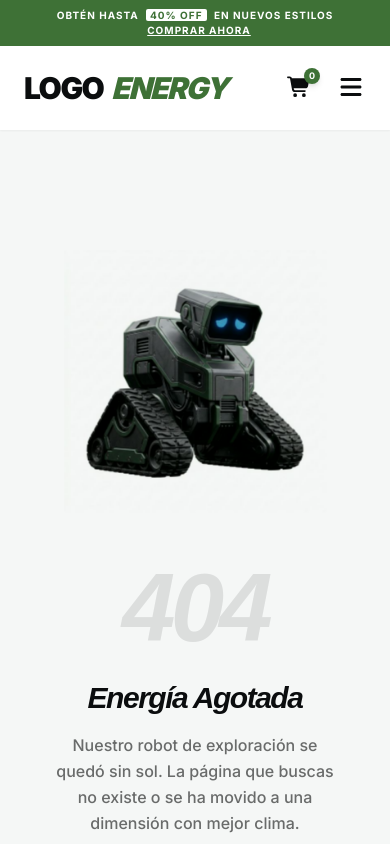
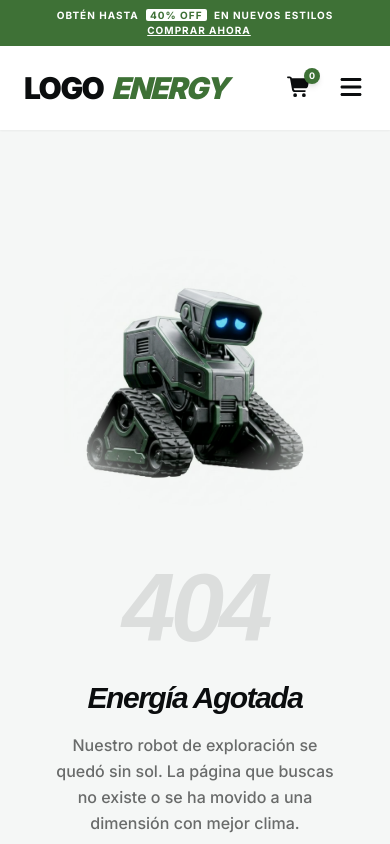
Before and after one commit to checho420/logo-energy, a React (Vite) app: page /bestsellers in a window 390 px wide. Shown: the top 844 px of the page. Built offline with nearby package versions, Linux system fonts and the light colour scheme.

Commit message:
feat: implement responsive 404 error page with animated robot assets

```diff
--- a/src/pages/NotFound.jsx
+++ b/src/pages/NotFound.jsx
@@ -12,27 +12,29 @@ const NotFound = () => {
         <div className="min-h-screen bg-brand-cream dark:bg-brand-charcoal flex flex-col items-center justify-center p-6 text-center">
             <div className="container max-w-4xl mx-auto flex flex-col items-center">
                 {/* Animated Image Container */}
-                <motion.div
-                    initial={{ opacity: 0, y: 30 }}
-                    animate={{ opacity: 1, y: 0 }}
-                    transition={{ duration: 1, ease: [0.16, 1, 0.3, 1] }}
-                    className="relative w-full max-w-lg aspect-square mb-8 group"
-                >
-                    {/* Minimalist aura */}
-
-
-                    <img
+                <div className="relative w-full max-w-lg aspect-square mb-8 group">
+                    <motion.img
                         src={robotLight}
                         alt="Robot 404 Light"
+                        initial={{ opacity: 0, y: 30 }}
+                        animate={{ opacity: 1, y: 0 }}
+                        transition={{ duration: 1, ease: [0.16, 1, 0.3, 1] }}
                         className="absolute inset-0 z-10 w-full h-full object-contain mix-blend-multiply dark:opacity-0 transition-opacity duration-500 p-4 transform group-hover:scale-105"
+                        style={{
+                            WebkitMaskImage: 'radial-gradient(circle at center, black 40%, transparent 80%)',
+                            maskImage: 'radial-gradient(circle at center, black 40%, transparent 80%)'
+                        }}
                     />
 
-                    <img
+                    <motion.img
                         src={robotDark}
                         alt="Robot 404 Dark"
+                        initial={{ opacity: 0, y: 30 }}
+                        animate={{ opacity: 1, y: 0 }}
+                        transition={{ duration: 1, ease: [0.16, 1, 0.3, 1] }}
                         className="absolute inset-0 z-10 w-full h-full object-contain mix-blend-screen opacity-0 dark:opacity-100 transition-opacity duration-500 p-4 transform group-hover:scale-105"
                     />
-                </motion.div>
+                </div>
 
                 {/* Text Content */}
                 <motion.div
```
Also changed, not shown: src/assets/ui/robot-404-light.png.
